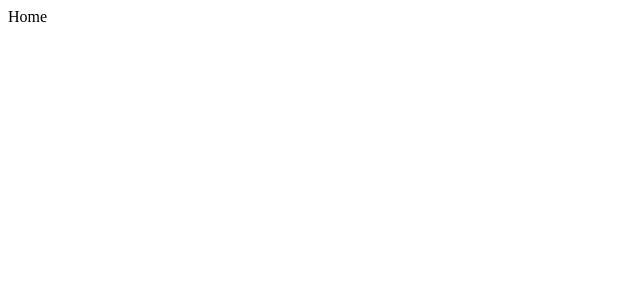
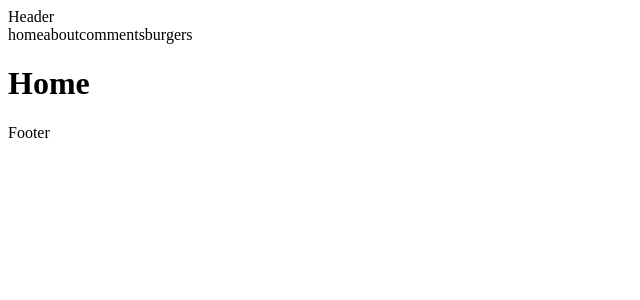
Before and after one commit to SidorovWeb/nextjs, a Next.js app: page / in a window 1280 px wide. Shown: the top 300 px of the page, without its empty margins (0-640 px from the left). Built offline with nearby package versions, Linux system fonts and the light colour scheme.

Commit message:
Создание компонента

```diff
--- /dev/null
+++ b/src/components/Footer.tsx
@@ -0,0 +1,5 @@
+import React from "react";
+
+export const Footer = () => {
+  return <div>Footer</div>;
+};
--- /dev/null
+++ b/src/components/Header.tsx
@@ -0,0 +1,15 @@
+import React from "react";
+
+export const Header = () => {
+  return (
+    <header>
+      <div>Header</div>
+      <nav>
+        <a>home</a>
+        <a>about</a>
+        <a>comments</a>
+        <a>burgers</a>
+      </nav>
+    </header>
+  );
+};
--- a/src/pages/index.tsx
+++ b/src/pages/index.tsx
@@ -1,5 +1,13 @@
+import { Footer } from "@/components/Footer";
+import { Header } from "@/components/Header";
 import React from "react";
 
 export default function Home() {
-  return <div>Home</div>;
+  return (
+    <div>
+      <Header />
+      <h1>Home</h1>
+      <Footer />
+    </div>
+  );
 }
```
